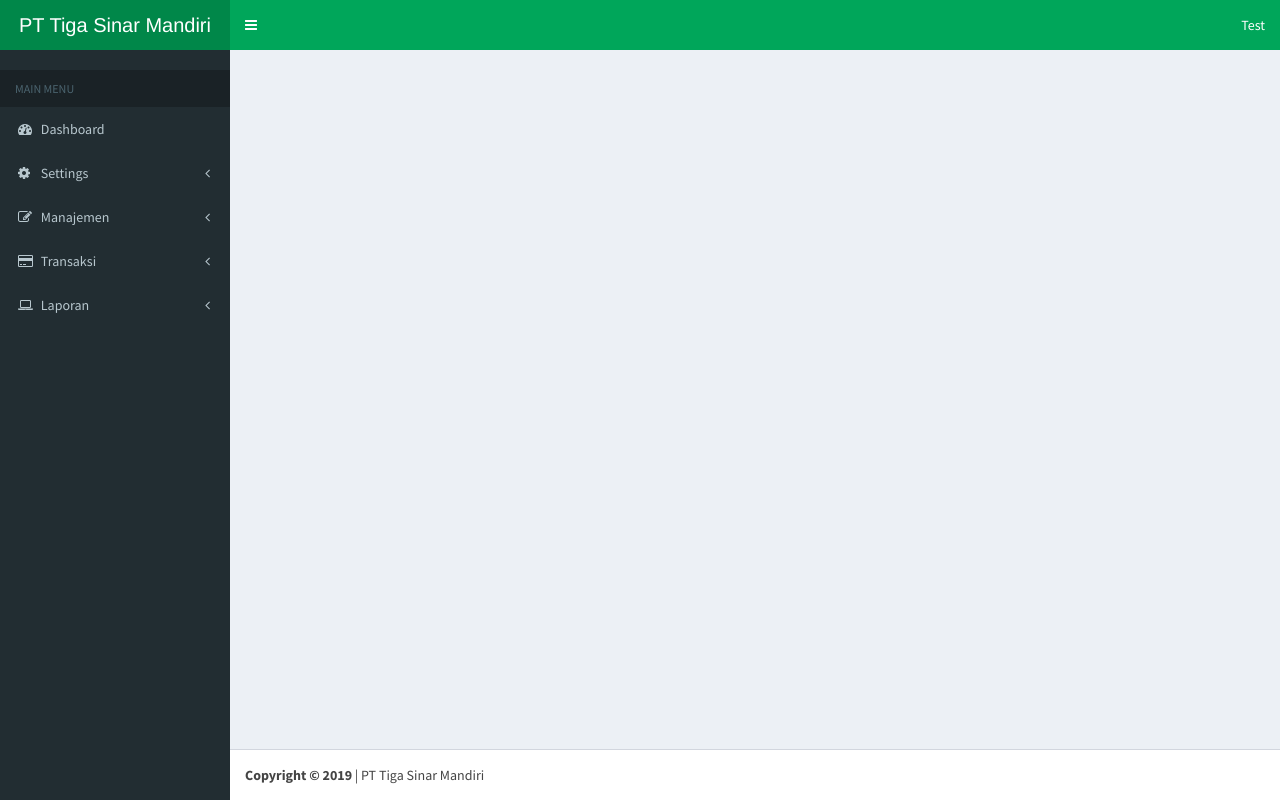
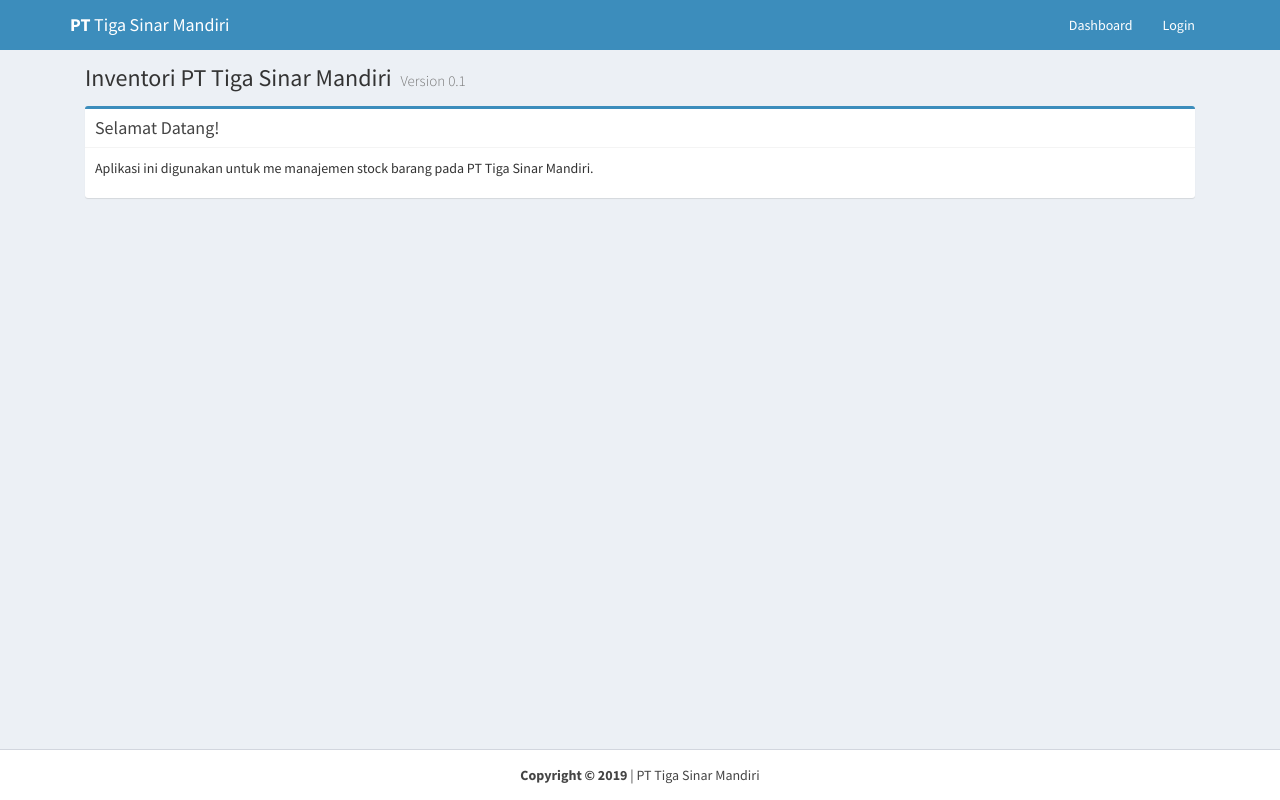
Before and after one commit to code5five/1_pt_tiga_sinar_mandiri, a PHP site: page / in a window 1280 px wide. Run offline with PHP 8.4, Linux system fonts and the light colour scheme; some libraries are stand-ins or nearby versions.

Commit message:
Create index homepage and dashboard page

```diff
--- a/content.php
+++ b/content.php
@@ -1,6 +1,6 @@
 <?php
 
 if (isset($_GET['page'])) $page=$_GET['page'];
-else $page="dashboard";
+else $page="";
 
 ?>
--- a/header.php
+++ b/header.php
@@ -1,4 +1,4 @@
-<a href="?page=dashboard" class="logo">
+<a href="index.php" class="logo">
     <span class="logo-mini"><b>T</b>SM</span>
     <span class="logo-lg">
         PT Tiga Sinar Mandiri
@@ -13,21 +13,10 @@
   <div class="navbar-custom-menu">
     <ul class="nav navbar-nav">
       <li class="dropdown user user-menu">
-        <a href="#" class="dropdown-toggle" data-toggle="dropdown">
-          <i></i>
-          <span class="hidden-xs">Test</span>
+        <a href="#" class="">
+          <i class="fa fa-sign-out"></i>
+          <span class="hidden-xs">Log out</span>
         </a>
-        <ul class="dropdown-menu">
-          <li class="user-header">
-            <img src="img/default_head.png" class="img-circle" alt="User Image">
-            <p>
-              Test
-            </p>
-          </li>
-          <li class="user-footer">
-            <a href="?page=logout" class="btn btn-default btn-flat"><i class="fa fa-sign-out"></i> Sign out</a>
-          </li>
-        </ul>
       </li>
     </ul>
   </div>
--- a/index.php
+++ b/index.php
@@ -1,25 +1,63 @@
 <?php include "helper.php" ?>
+<?php include "head.php" ?>
 
-<!DOCTYPE html>
-<html>
-  <?php include "head.php" ?>
+<body class="hold-transition skin-blue layout-top-nav">
+<div class="wrapper">
 
+  <header class="main-header">
+    <nav class="navbar navbar-static-top">
+      <div class="container">
+        <div class="navbar-header">
+          <a href="index.php" class="navbar-brand"><b>PT</b> Tiga Sinar Mandiri</a>
+        </div>
 
-  <body class="hold-transition skin-green sidebar-mini">
-    <div class="wrapper">
-      <header class="main-header"> <?php include "header.php"; ?> </header>
-      <aside class="main-sidebar"> <?php include "sidebar.php"; ?> </aside>
+        <div class="collapse navbar-collapse pull-right" id="navbar-collapse">
+          <ul class="nav navbar-nav">
+            <li><a href="dashboard.php">Dashboard</a></li>
+            <li><a href="page_login.php">Login</a></li>
+          </ul>
+        </div>
 
-      <div class="content-wrapper">
-        <?php include "content.php"; ?>
       </div>
+    </nav>
+  </header>
 
-      <footer class="main-footer">
-        <strong>Copyright &copy; 2019 </strong> | PT Tiga Sinar Mandiri
-      </footer>
+  <div class="content-wrapper">
+    <div class="container">
 
-      <div class="control-sidebar-bg"></div>
+      <section class="content-header">
+        <h1>
+          Inventori PT Tiga Sinar Mandiri
+          <small>Version 0.1</small>
+        </h1>
+      </section>
+
+      <section class="content">
+
+        <div class="row">
+          <div class="col-sm-12">
+            <div class="box box-primary">
+              <div class="box-header with-border">
+                <h3 class="box-title">Selamat Datang!</h3>
+              </div>
+              <div class="box-body">
+                <p style="text-align: justify;">
+                  Aplikasi ini digunakan untuk me manajemen stock barang pada PT Tiga Sinar Mandiri.
+                </p>
+              </div>
+            </div>
+          </div>
+        </div>
+
+      </section>
     </div>
-  </body>
-  <?php include "script.php" ?>
-</html>
+  </div>
+
+  <footer class="main-footer" style="text-align: center;">
+    <strong>Copyright &copy; 2019 </strong> | PT Tiga Sinar Mandiri
+  </footer>
+
+</div>
+</body>
+
+<?php include "script.php"; ?>
--- a/login.php
+++ b/page_login.php
@@ -1,3 +1,5 @@
+<?php include "helper.php" ?>
+
 <!DOCTYPE html>
 <html>
 <head>
```
Also changed, not shown: dashboard.php (+12 -0 lines).
